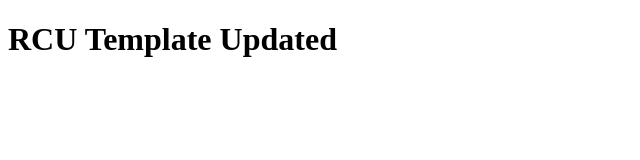
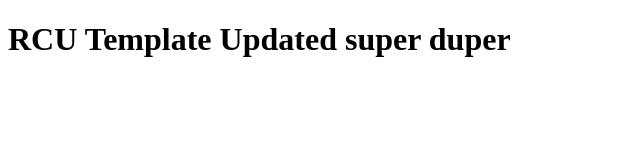
Before and after one commit to marketo-dev-team/RCU-Template, a plain HTML site: page index.html in a window 1280 px wide. Shown: the whole page, without its empty margins (0-640 px from the left). Drawn offline with Linux system fonts and the light colour scheme.

Commit message:
change title

```diff
--- a/index.html
+++ b/index.html
@@ -7,6 +7,6 @@
     <title>Document</title>
 </head>
 <body>
-    <h1>RCU Template Updated</h1>
+    <h1>RCU Template Updated super duper</h1>
 </body>
 </html>
```
